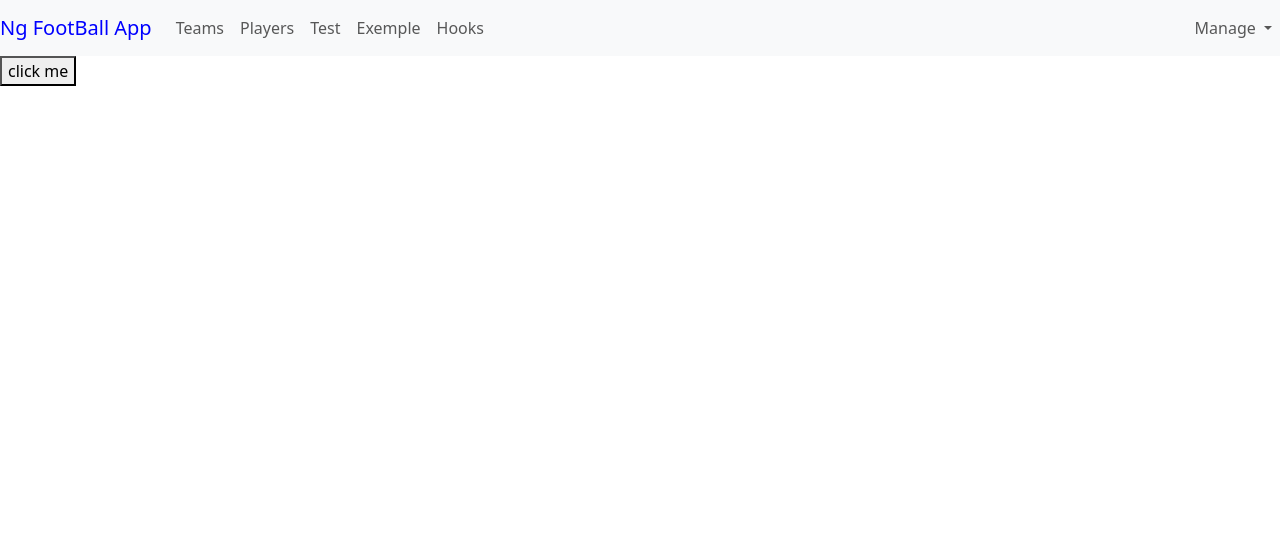
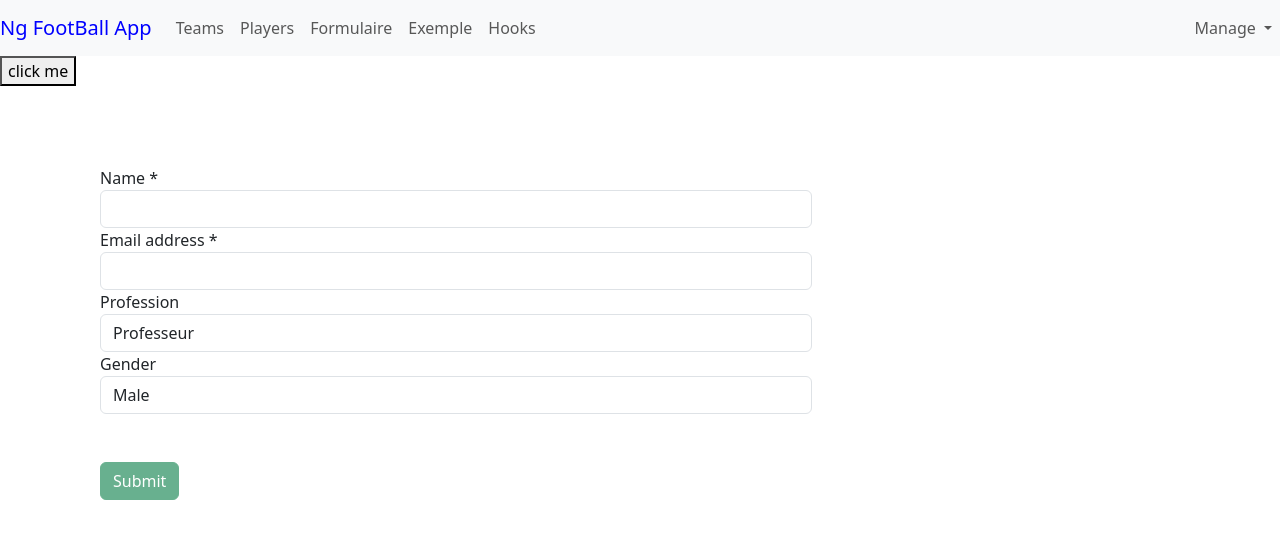
Before and after one commit to latefa-star/FootBall_prj, an Angular app: page /form in a window 1280 px wide. Before the commit this address led to /. Shown: the top 538 px of the page. Built offline with nearby package versions, Linux system fonts and the light colour scheme.

Commit message:
template driven form

```diff
--- a/src/app/app-routing.module.ts
+++ b/src/app/app-routing.module.ts
@@ -1,5 +1,6 @@
 import { NgModule } from '@angular/core';
 import { RouterModule, Routes } from '@angular/router';
+import { TemplateDrivenComponent } from './formulaire/template-driven/template-driven.component';
 import { EditJoueurComponent } from './joueur/edit-joueur/edit-joueur.component';
 import { JoueurComponent } from './joueur/joueur.component';
 import { EditTeamComponent } from './teams/edit-team/edit-team.component';
@@ -9,18 +10,19 @@ import { TeamsComponent } from './Teams/teams.component';
 
 const appRoute: Routes = [
   { path: '', component:TeamsComponent },
+
   { path: 'teams', component: TeamsComponent , children:[
     { path: 'add', component: EditTeamComponent },
     { path: ':id', component: TeamDetailComponent },
     { path: ':id/edit', component: EditTeamComponent }
   ]
     },
+    { path: 'form', component:TemplateDrivenComponent },
 
   { path: 'joueurs', component: JoueurComponent, children:[
     { path: ':id', component: EditJoueurComponent }
   ]
     }
-
 ];
 @NgModule({
   imports: [RouterModule.forRoot(appRoute)],
--- a/src/app/app.module.ts
+++ b/src/app/app.module.ts
@@ -22,6 +22,7 @@ import { TeamService } from './service/team.service';
 import { LoggingService } from './service/loggin.service';
 import { RouterModule, Routes } from '@angular/router';
 import { EditTeamComponent } from './teams/edit-team/edit-team.component';
+import { TemplateDrivenComponent } from './formulaire/template-driven/template-driven.component';
 
 
 
@@ -42,7 +43,8 @@ import { EditTeamComponent } from './teams/edit-team/edit-team.component';
     HighlightDirective,
     HideDirective,
     DropdrownDirective,
-    EditTeamComponent
+    EditTeamComponent,
+    TemplateDrivenComponent
   ],
   imports: [
     BrowserModule,
--- /dev/null
+++ b/src/app/formulaire/template-driven/template-driven.component.html
@@ -0,0 +1,63 @@
+<div class="container">
+    <div class="row">
+
+
+        <div class="col-sm-8">
+            <form #f="ngForm" (ngSubmit)="onSubmit()">
+                <div id="user" ngModelGroup="user">
+                    <div class="form-group">
+                        <label for="exampleFormControlInput1">Name *</label>
+                        <input type="name" class="form-control" id="name" name="name" ngModel #name="ngModel"  required>
+                        <span class="help-block" *ngIf="name.errors?.['name'] && name.touched"> name invalid</span>
+                        <span class="help-block" *ngIf="name.errors?.['required'] && name.touched">Name is required</span>
+
+
+                    </div>
+
+                    <div class="form-group">
+                            <label for="exampleFormControlInput1">Email address *</label>
+                            <input type="email" class="form-control" name="email" ngModel #email="ngModel" required email >
+                            <ng-container *ngIf="email.touched">
+
+                                    <span class="help-block" *ngIf="email.errors?.['email'] "> email invalid</span>
+                                    <span class="help-block" *ngIf="email.errors?.['required'] ">Email is required</span>
+
+                            </ng-container>
+
+                    </div>
+                    <ng-container *ngIf="email.touched">
+                    <span class="help-block" *ngIf="name.invalid || email.invalid"> Remplir les champs *</span>
+                    </ng-container>
+
+                </div>
+                    <div class="form-group">
+                        <label for="exampleFormControlSelect1">Profession</label>
+                        <select class="form-control" id="profession" name="profession" [ngModel]="defaultProfession">
+
+                        <option [value]="profession" *ngFor="let profession of professions" >{{profession.label}}</option>
+                        </select>
+                    </div>
+
+                    <div class="form-group">
+                        <label for="exampleFormControlSelect2">Gender</label>
+                        <select class="form-control" id="gender" name="gender" [ngModel]="defaultGender"  >
+                        <option>Male</option>
+                        <option>Female</option>
+                        </select>
+                    </div>
+                    <br><br>
+                    <button type="submit" class="btn btn-success"  [disabled]="!f.valid">Submit</button>
+
+
+            </form>
+        </div>
+    </div>
+    <div class="row" >
+        <div class="col-sm-8" *ngIf="data">
+            <label>Name: {{data?.name}}</label><br>
+            <label>Email: {{data?.email}}</label><br>
+            <label>Gender: {{data?.gender}}</label><br>
+            <label>Profession: {{data?.profession}}</label><br>
+        </div>
+    </div>
+</div>
--- /dev/null
+++ b/src/app/formulaire/template-driven/template-driven.component.scss
@@ -0,0 +1,13 @@
+
+input.ng-invalid.ng-touched, select.ng-invalid.ng-touched{
+    border: 1px solid red;
+}
+
+.container{
+    margin-top: 50px;
+    padding: 30px;
+}
+
+span{
+ color: red;
+}
--- /dev/null
+++ b/src/app/formulaire/template-driven/template-driven.component.ts
@@ -0,0 +1,55 @@
+import { Component, OnInit, ViewChild } from '@angular/core';
+import { NgForm } from '@angular/forms';
+
+interface Profession{
+  id:number;
+  label:string;
+}
+
+interface Personne{
+  name:string;
+  email:string;
+  profession:string;
+  gender:string;
+}
+
+@Component({
+  selector: 'app-template-driven',
+  templateUrl: './template-driven.component.html',
+  styleUrl: './template-driven.component.scss'
+})
+
+export class TemplateDrivenComponent implements OnInit {
+
+  //@ViewChild('f') formPersonne:NgForm;
+  @ViewChild('f') formPersonne!: NgForm;
+  defaultGender="Male";
+  professions:Profession[];
+  defaultProfession:Profession;
+  data: Personne;
+
+  ngOnInit()
+  {
+    this.professions=[
+      {id:0,label:'Professeur'},
+      {id:1,label:'Docteur'},
+      {id:2,label:'Ingénieure'},
+      {id:3,label:'Commerçant'}
+    ];
+    this.defaultProfession=this.professions[0];
+  }
+  onSubmit()
+  {
+    console.log(this.formPersonne);
+
+    this.data={
+      name: this.formPersonne.value.user.name,
+      email:  this.formPersonne.value.user.email,
+      profession: this.formPersonne.value.profession.label,
+      gender:this.formPersonne.value.gender
+
+
+    }
+    console.log("proff",this.data.profession)
+  }
+}
--- a/src/app/header/header.component.html
+++ b/src/app/header/header.component.html
@@ -13,7 +13,7 @@
         </li>
         <li class="nav-item">
           <!--a class="nav-link"  (click)="OnClick('players')" >Test</a-->
-          <a class="nav-link"   >Test</a>
+          <a class="nav-link"   routerLink="form">Formulaire</a>
         </li>
         <li class="nav-item">
           <!--a class="nav-link"  (click)="OnClick('example')" >Exemple</a-->
```
Also changed, not shown: 1 other file (tests, documents, lock files or other folders).
